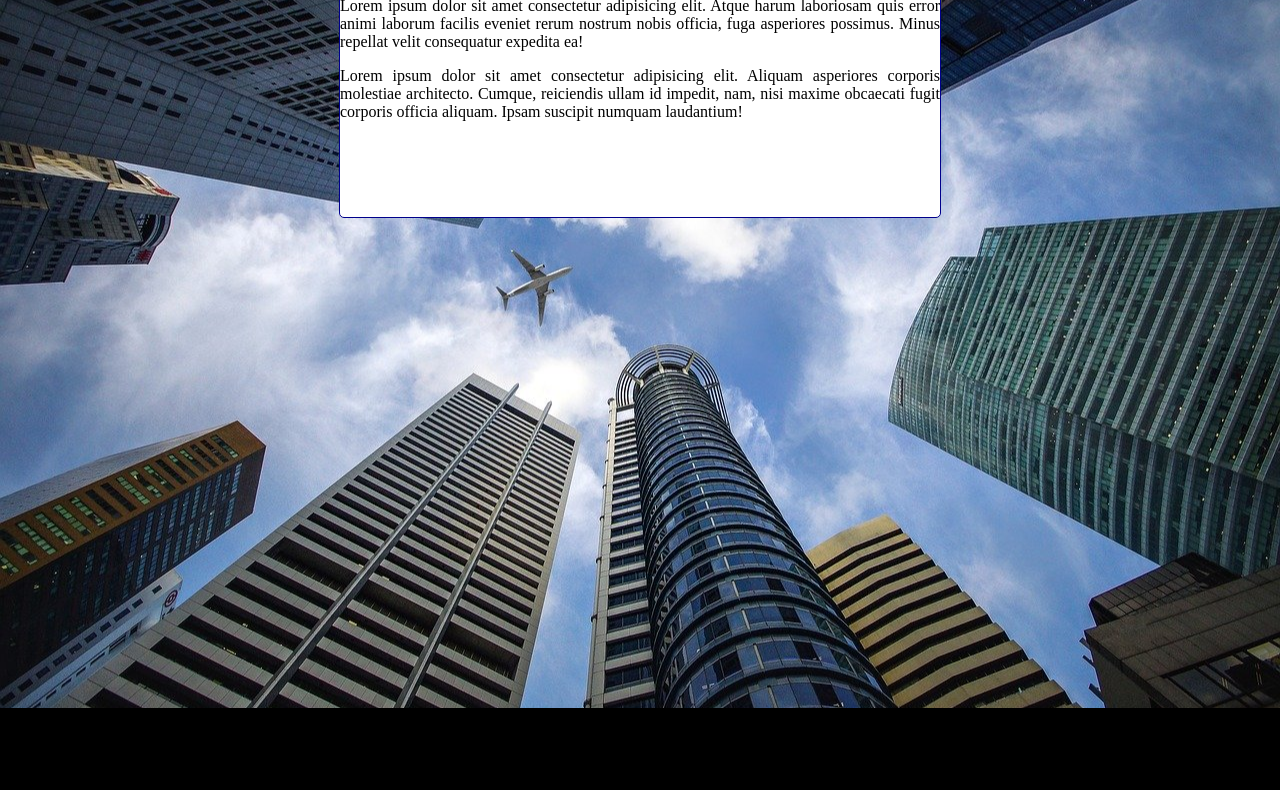
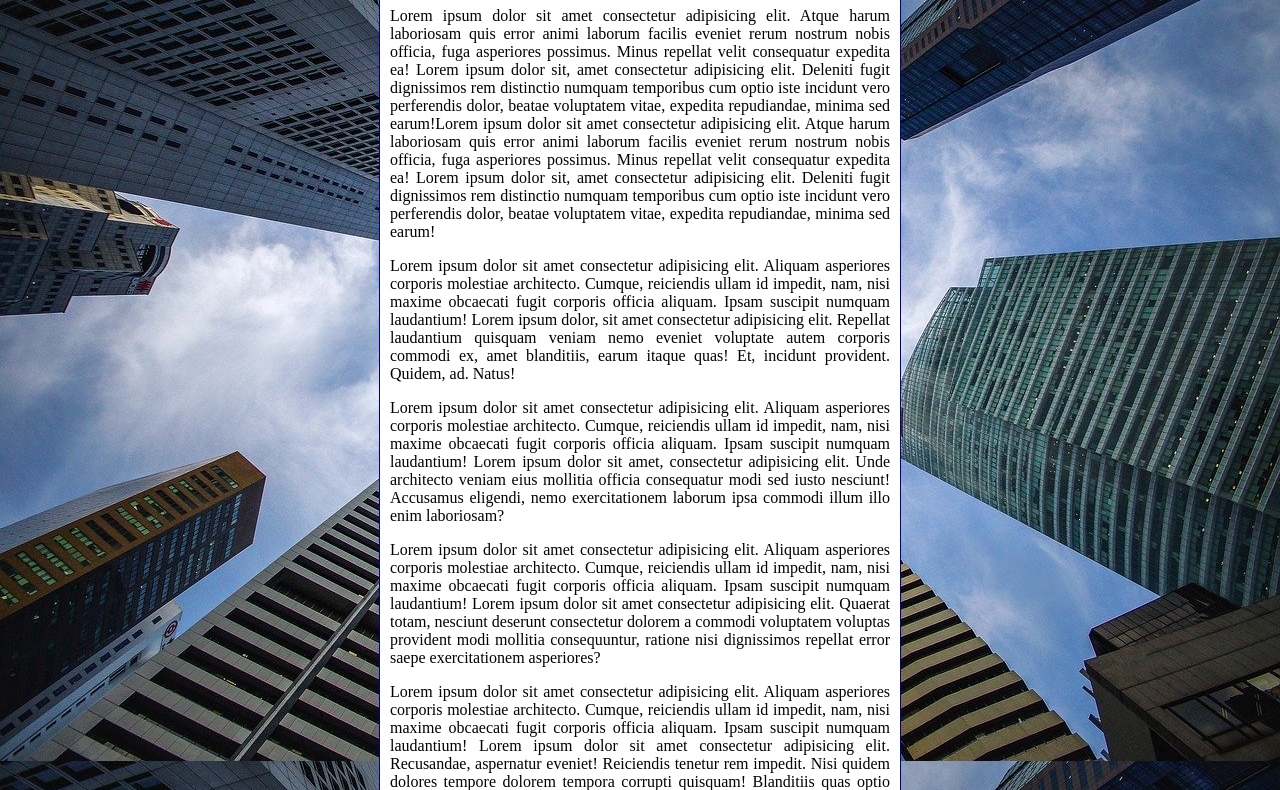
Before and after one commit to BernardoDev01/HTML-CSS, a plain HTML site: page Exercícios/EX 022/fundo006.html in a window 1280 px wide. Shown: the part 92-882 px from the top of the page. Before the commit the page ends 800 px from the top, so only its background shows below. Drawn offline with Linux system fonts and the light colour scheme.

Commit message:
Update fundo006.html

```diff
--- a/Exercícios/EX 022/fundo006.html
+++ b/Exercícios/EX 022/fundo006.html
@@ -3,34 +3,36 @@
 <head>
     <meta charset="UTF-8">
     <meta name="viewport" content="width=device-width, initial-scale=1.0">
-    <title>Imagem de fundo
-    </title>
+    <title>Fundo Fixo de Tela</title>
     <style>
         body {
-            height: 97vh;
-            background-color: black;
-            background-image: url('imagens/wallpaper002.jpg');
-            background-position: center center;
-            background-repeat: no-repeat;
-            background-size: cover; /*preenche a tela toda, o mais recomendado*/
+            background: black url('imagens/wallpaper002.jpg') center center no-repeat fixed;
+            background-size: cover;
+            /*background size não funciona
+            cover tem que ser colocado fora da shorthand*/
         }
         main {
             background-color: white;
-            width: 600px;
-            height: 300px;
+            max-width: 500px;
+            padding: 10px;
             margin: auto;
             border: 1px solid darkblue;
-            border-radius: 5px;
+            border-radius: 10px;
             text-align: justify;
-
-        }
+         }
+                            /*Shorthand Background
+         color > image > position > repeat > [size] > attachment*/
     </style>
 </head>
 <body>
     <main>
         <h1>Teste de Imagem de Fundo </h1>
-        <p>Lorem ipsum dolor sit amet consectetur adipisicing elit. Atque harum laboriosam quis error animi laborum facilis eveniet rerum nostrum nobis officia, fuga asperiores possimus. Minus repellat velit consequatur expedita ea!</p>
-        <p>Lorem ipsum dolor sit amet consectetur adipisicing elit. Aliquam asperiores corporis molestiae architecto. Cumque, reiciendis ullam id impedit, nam, nisi maxime obcaecati fugit corporis officia aliquam. Ipsam suscipit numquam laudantium!</p>
+        <p>Lorem ipsum dolor sit amet consectetur adipisicing elit. Atque harum laboriosam quis error animi laborum facilis eveniet rerum nostrum nobis officia, fuga asperiores possimus. Minus repellat velit consequatur expedita ea! Lorem ipsum dolor sit, amet consectetur adipisicing elit. Deleniti fugit dignissimos rem distinctio numquam temporibus cum optio iste incidunt vero perferendis dolor, beatae voluptatem vitae, expedita repudiandae, minima sed earum!Lorem ipsum dolor sit amet consectetur adipisicing elit. Atque harum laboriosam quis error animi laborum facilis eveniet rerum nostrum nobis officia, fuga asperiores possimus. Minus repellat velit consequatur expedita ea! Lorem ipsum dolor sit, amet consectetur adipisicing elit. Deleniti fugit dignissimos rem distinctio numquam temporibus cum optio iste incidunt vero perferendis dolor, beatae voluptatem vitae, expedita repudiandae, minima sed earum!</p>
+        <p>Lorem ipsum dolor sit amet consectetur adipisicing elit. Aliquam asperiores corporis molestiae architecto. Cumque, reiciendis ullam id impedit, nam, nisi maxime obcaecati fugit corporis officia aliquam. Ipsam suscipit numquam laudantium! Lorem ipsum dolor, sit amet consectetur adipisicing elit. Repellat laudantium quisquam veniam nemo eveniet voluptate autem corporis commodi ex, amet blanditiis, earum itaque quas! Et, incidunt provident. Quidem, ad. Natus!</p>
+        <p>Lorem ipsum dolor sit amet consectetur adipisicing elit. Aliquam asperiores corporis molestiae architecto. Cumque, reiciendis ullam id impedit, nam, nisi maxime obcaecati fugit corporis officia aliquam. Ipsam suscipit numquam laudantium! Lorem ipsum dolor sit amet, consectetur adipisicing elit. Unde architecto veniam eius mollitia officia consequatur modi sed iusto nesciunt! Accusamus eligendi, nemo exercitationem laborum ipsa commodi illum illo enim laboriosam?</p>
+        <p>Lorem ipsum dolor sit amet consectetur adipisicing elit. Aliquam asperiores corporis molestiae architecto. Cumque, reiciendis ullam id impedit, nam, nisi maxime obcaecati fugit corporis officia aliquam. Ipsam suscipit numquam laudantium! Lorem ipsum dolor sit amet consectetur adipisicing elit. Quaerat totam, nesciunt deserunt consectetur dolorem a commodi voluptatem voluptas provident modi mollitia consequuntur, ratione nisi dignissimos repellat error saepe exercitationem asperiores?</p>
+        <p>Lorem ipsum dolor sit amet consectetur adipisicing elit. Aliquam asperiores corporis molestiae architecto. Cumque, reiciendis ullam id impedit, nam, nisi maxime obcaecati fugit corporis officia aliquam. Ipsam suscipit numquam laudantium! Lorem ipsum dolor sit amet consectetur adipisicing elit. Recusandae, aspernatur eveniet! Reiciendis tenetur rem impedit. Nisi quidem dolores tempore dolorem tempora corrupti quisquam! Blanditiis quas optio minus fuga, nemo incidunt?</p>
+        <p>Lorem ipsum dolor sit amet consectetur adipisicing elit. Aliquam asperiores corporis molestiae architecto. Cumque, reiciendis ullam id impedit, nam, nisi maxime obcaecati fugit corporis officia aliquam. Ipsam suscipit numquam laudantium! Lorem ipsum dolor, sit amet consectetur adipisicing elit. Cumque voluptate accusantium, vel deleniti numquam, quos recusandae perspiciatis nostrum esse hic commodi nobis, at quas nulla repudiandae distinctio iste alias. Totam.</p>
     </main>
 </body>
 </html>
```
